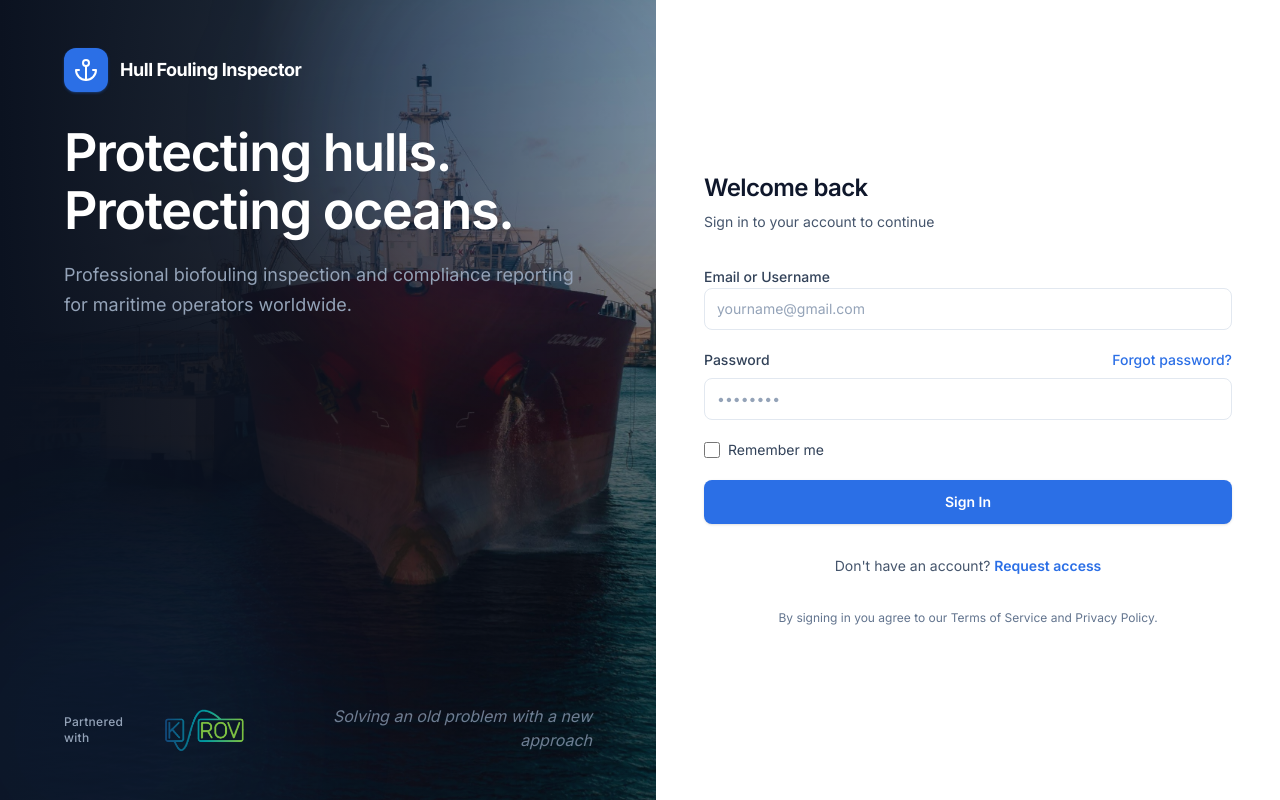
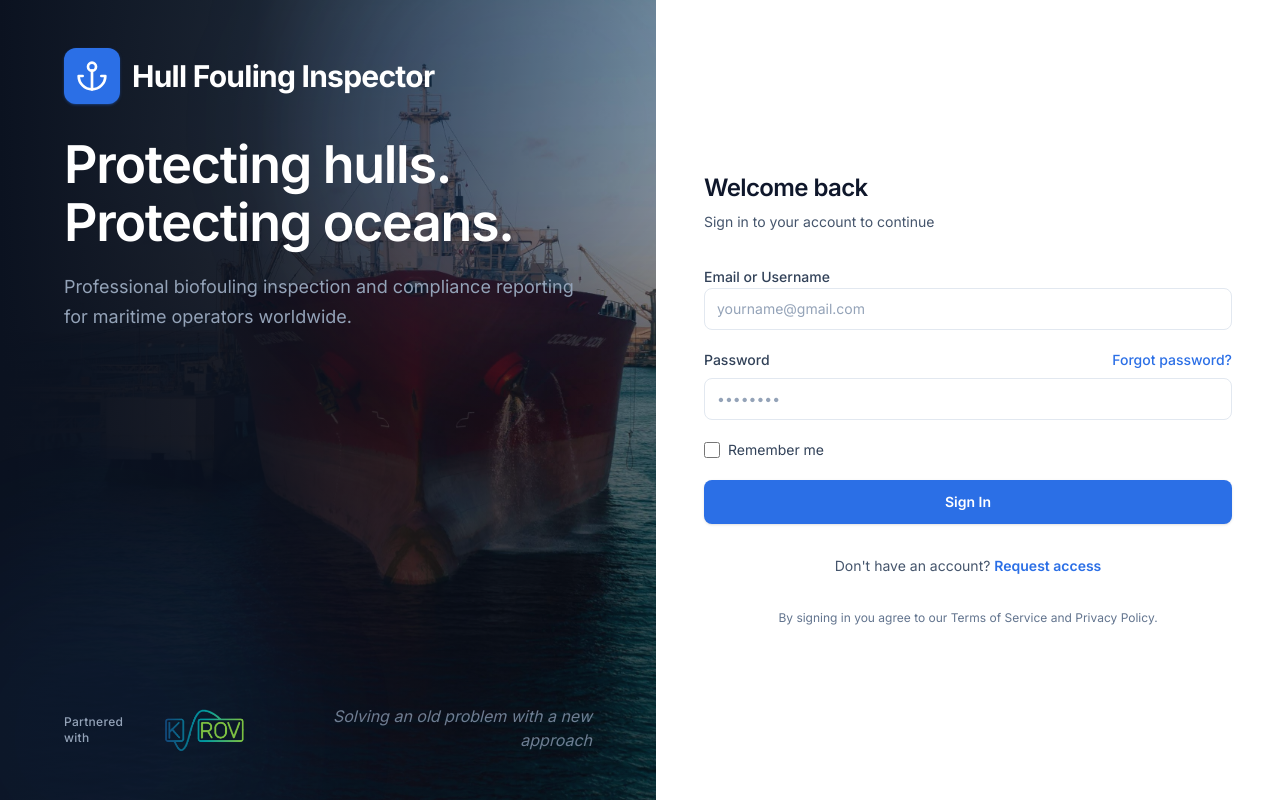
Before and after one commit to MoeBacon/Deco3801_Ship_Fouling, a React (Vite) app: page /login in a window 1280 px wide. Built offline with nearby package versions, Linux system fonts and the light colour scheme; no server answers.

Commit message:
adding branding

```diff
--- a/src/components/BrandMark.tsx
+++ b/src/components/BrandMark.tsx
@@ -1,10 +1,12 @@
 type BrandMarkProps = {
   /** `dark`: light text for navy sidebars / hero. `light`: dark text on white panels. */
-  variant?: 'light' | 'dark'
+  variant?: "light" | "dark";
   /** Tighter mark for the mobile top bar. */
-  compact?: boolean
-  className?: string
-}
+  compact?: boolean;
+  /** Larger hero size for prominent branding. */
+  size?: "md" | "lg";
+  className?: string;
+};
 
 /** Anchor mark (rounded blue tile + wordmark) — matches supplied Hull Fouling Inspector header art. */
 function LogoAnchor({ className }: { className?: string }) {
@@ -23,32 +25,48 @@ function LogoAnchor({ className }: { className?: string }) {
       <path d="M12 8v14" />
       <path d="M5 12H2a10 10 0 0 0 20 0h-3" />
     </svg>
-  )
+  );
 }
 
-export default function BrandMark({ variant = 'dark', compact = false, className = '' }: BrandMarkProps) {
-  const textClass = variant === 'dark' ? 'text-white' : 'text-slate-900'
+export default function BrandMark({
+  variant = "dark",
+  compact = false,
+  size = "md",
+  className = "",
+}: BrandMarkProps) {
+  const textClass = variant === "dark" ? "text-white" : "text-slate-900";
   const iconTile =
-    variant === 'dark'
-      ? 'bg-accent text-white shadow-sm shadow-accent/35'
-      : 'bg-accent text-white shadow-sm shadow-accent/25'
+    variant === "dark"
+      ? "bg-accent text-white shadow-sm shadow-accent/35"
+      : "bg-accent text-white shadow-sm shadow-accent/25";
+  const iconSize = compact
+    ? "size-9 sm:size-10"
+    : size === "lg"
+      ? "size-12 sm:size-14"
+      : "size-10 sm:size-11";
+  const logoSize = compact
+    ? "size-[1.35rem]"
+    : size === "lg"
+      ? "size-7 sm:size-8"
+      : "size-6";
+  const textSize = compact
+    ? "truncate text-sm sm:text-base"
+    : size === "lg"
+      ? "text-2xl sm:text-3xl"
+      : "text-base sm:text-lg";
 
   return (
     <div className={`flex min-w-0 items-center gap-2.5 sm:gap-3 ${className}`}>
       <div
-        className={`flex shrink-0 items-center justify-center rounded-xl ${iconTile} ${
-          compact ? 'size-9 sm:size-10' : 'size-10 sm:size-11'
-        }`}
+        className={`flex shrink-0 items-center justify-center rounded-xl ${iconTile} ${iconSize}`}
       >
-        <LogoAnchor className={compact ? 'size-[1.35rem]' : 'size-6'} />
+        <LogoAnchor className={logoSize} />
       </div>
       <span
-        className={`min-w-0 font-bold leading-none tracking-tight ${textClass} ${
-          compact ? 'truncate text-sm sm:text-base' : 'text-base sm:text-lg'
-        }`}
+        className={`min-w-0 font-bold leading-none tracking-tight ${textClass} ${textSize}`}
       >
         Hull Fouling Inspector
       </span>
     </div>
-  )
+  );
 }
--- a/src/pages/LoginPage.tsx
+++ b/src/pages/LoginPage.tsx
@@ -47,7 +47,7 @@ export default function LoginPage() {
           aria-hidden
         />
 
-        <BrandMark className="relative z-10 shrink-0" />
+        <BrandMark size="lg" className="relative z-10 shrink-0" />
 
         <div className="relative z-10 mt-10 max-w-xl space-y-4 sm:mt-12 sm:space-y-5 lg:mt-0 lg:flex-1 lg:justify-center lg:self-start lg:pt-8">
           <h1 className="text-[clamp(1.75rem,4vw+1rem,3.25rem)] font-semibold leading-[1.12] tracking-tight text-white">
```
Also changed, not shown: 1 other file (tests, documents, lock files or other folders).
